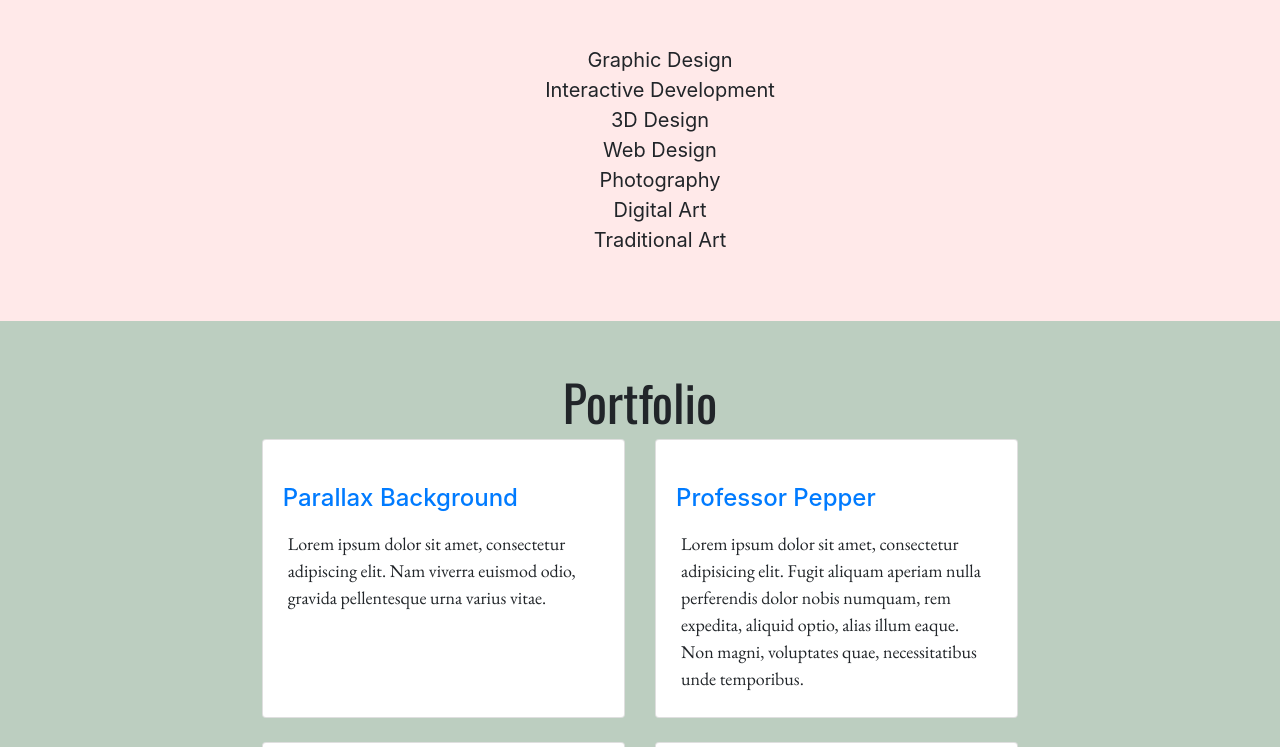
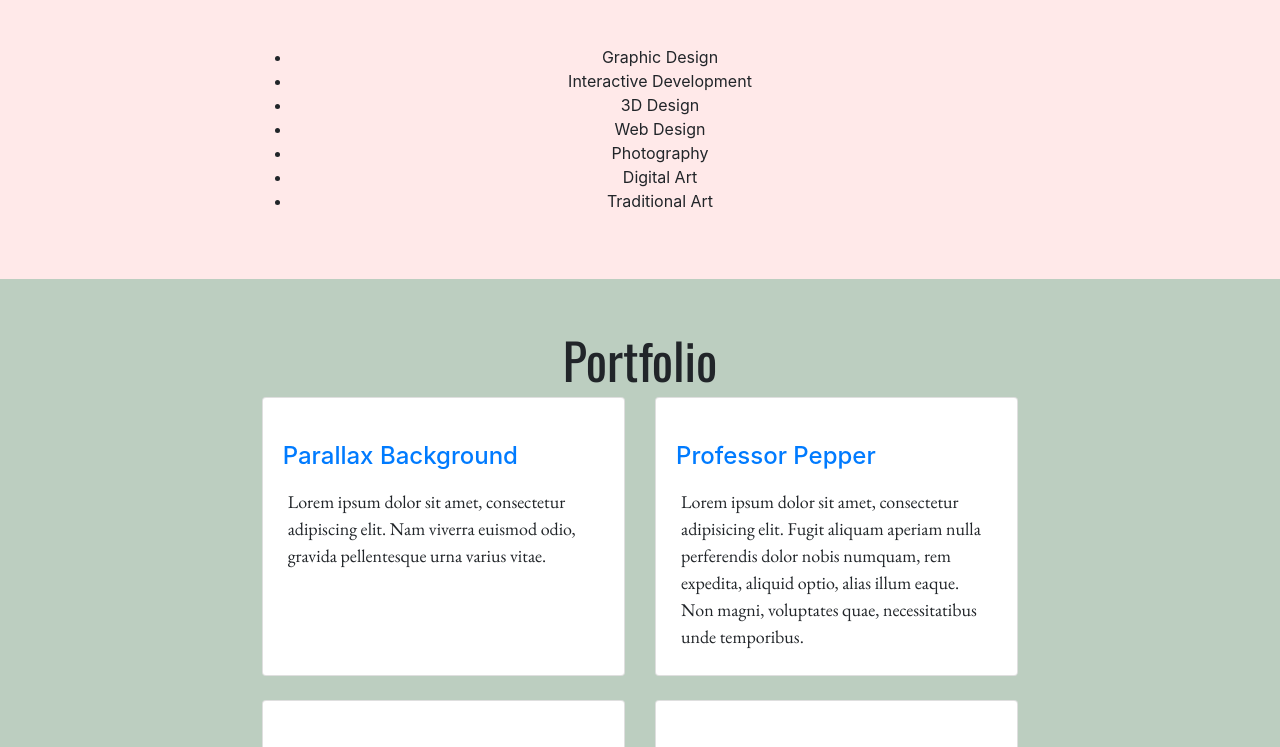
Before and after one commit to aisherwo/portfolio, a website: page index.html in a window 1280 px wide. Shown: the part 1527-2274 px from the top of the page. Drawn offline with nearby package versions, Linux system fonts and the light colour scheme.

Commit message:
Update custom.css

```diff
--- a/css/custom.css
+++ b/css/custom.css
@@ -147,7 +147,7 @@ video::-webkit-media-controls {
     margin: 0 auto;
 }
 
-ul{
+#serviceslist{
 	list-style: none;
 	font-size:20px;
 }
```
